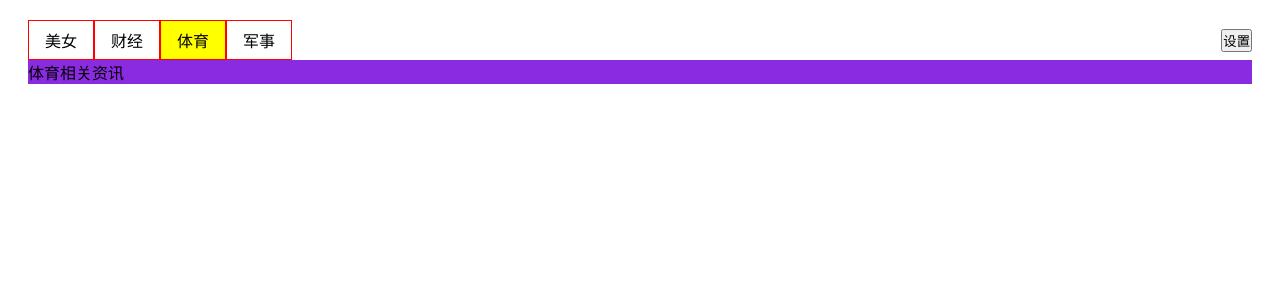
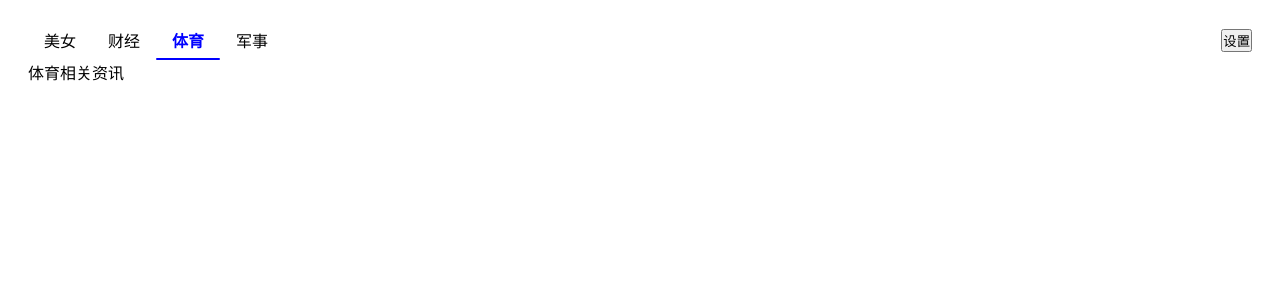
Before and after one commit to sulimi/sim-ui, a Vue app: page / in a window 1280 px wide. Shown: the top 300 px of the page. Built offline with nearby package versions, Linux system fonts and the light colour scheme.

Commit message:
tabs：导航条完成

```diff
--- a/src/components/tab/Tabs.vue
+++ b/src/components/tab/Tabs.vue
@@ -31,7 +31,16 @@
       },
     },
     mounted() {
-      this.eventBus.$emit('update:selected', this.selected);
+      this.$children.forEach(v=>{
+        if (v.$options.name === 'g-tabs-head'){
+          v.$children.forEach(v=>{
+            if (v.name===this.selected){
+              this.eventBus.$emit('update:selected', this.selected, v);
+            }
+          })
+        }
+      })
+
     }
   };
 </script>
--- a/src/components/tab/TabsHead.vue
+++ b/src/components/tab/TabsHead.vue
@@ -1,23 +1,46 @@
 <template>
   <div class="tabs-head">
     <slot></slot>
+    <div class="line" ref="line"></div>
     <div class="actions-wrapper">
       <slot name="actions"></slot>
     </div>
+
 
   </div>
 </template>
 <script>
   export default {
-    inject: ['eventBus']
+    inject: ['eventBus'],
+    mounted() {
+      this.eventBus.$on('update:selected', (name, vm) => {
+        let {left: tabsLeft} = this.$el.getBoundingClientRect();
+        let {width,left} = vm.$el.getBoundingClientRect();
+        this.$refs.line.style.width = `${width}px`;
+        this.$refs.line.style.left = `${left-tabsLeft}px`;
+      });
+    }
   };
 </script>
 <style lang="scss" scoped>
   .tabs-head {
+
     display: flex;
     height: 40px;
     align-items: center;
-    .actions-wrapper{
+    position: relative;
+
+    .line {
+      position: absolute;
+      bottom: 0;
+      width: 100px;
+      height: 2px;
+      background: blue;
+      border-radius: 1px;
+      transition: left 350ms;
+    }
+
+    .actions-wrapper {
       margin-left: auto;
     }
   }
--- a/src/components/tab/TabsItem.vue
+++ b/src/components/tab/TabsItem.vue
@@ -5,6 +5,7 @@
 </template>
 <script>
   export default {
+    name:'Tags-item',
     inject: ['eventBus'],
     data() {
       return {
@@ -28,11 +29,11 @@
     },
     methods: {
       chooseTab() {
-        this.eventBus.$emit('update:selected', this.name);
+        this.eventBus.$emit('update:selected', this.name,this);
       }
     },
     created() {
-      this.eventBus.$on('update:selected', (name) => {
+      this.eventBus.$on('update:selected', (name,vm) => {
         this.active = name === this.name;
       });
     }
@@ -40,7 +41,6 @@
 </script>
 <style lang="scss" scoped>
   .tabs-item {
-    border: 1px solid red;
     cursor: pointer;
     flex-shrink: 0;
     padding: 0 1em;
@@ -49,7 +49,8 @@
     align-items: center;
 
     &.active {
-      background: yellow;
+      color: blue;
+      font-weight: bold;
     }
   }
 </style>
--- a/src/components/tab/TabsPane.vue
+++ b/src/components/tab/TabsPane.vue
@@ -36,7 +36,7 @@
 <style lang="scss" scoped>
   .tabs-pane {
     &.active {
-      background: blueviolet;
+
     }
   }
 </style>
```
